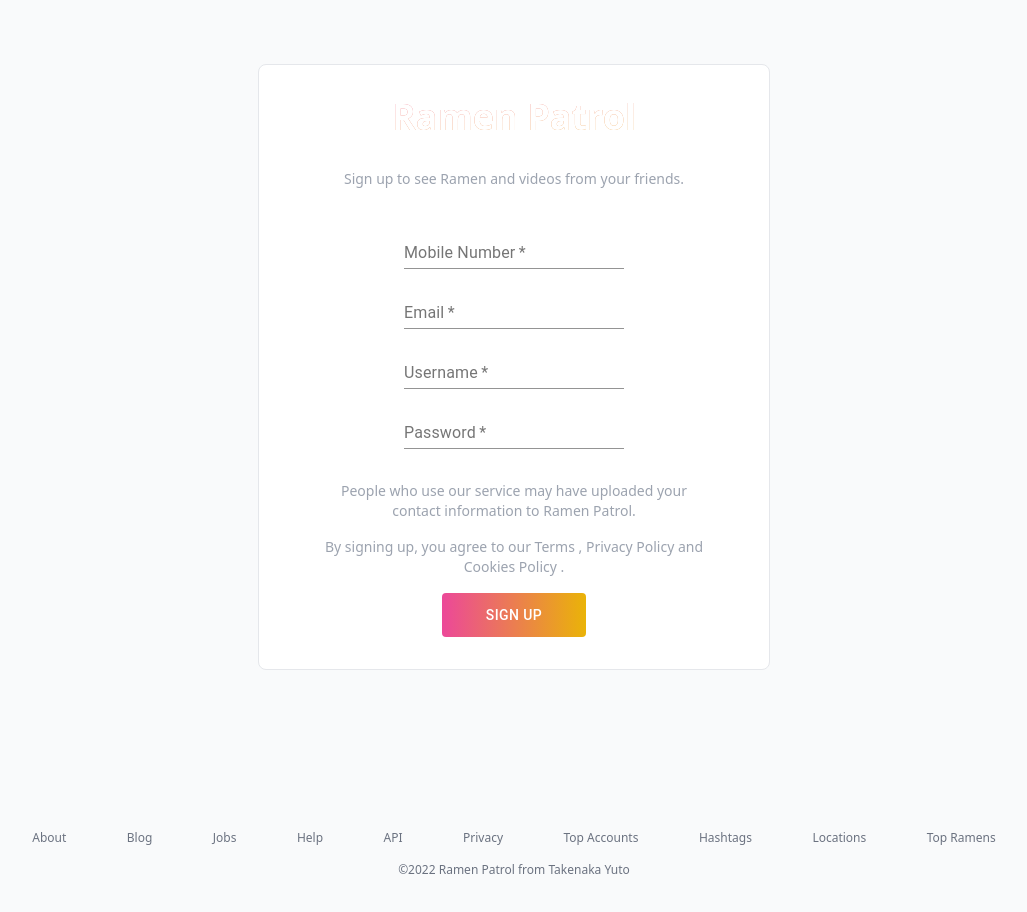
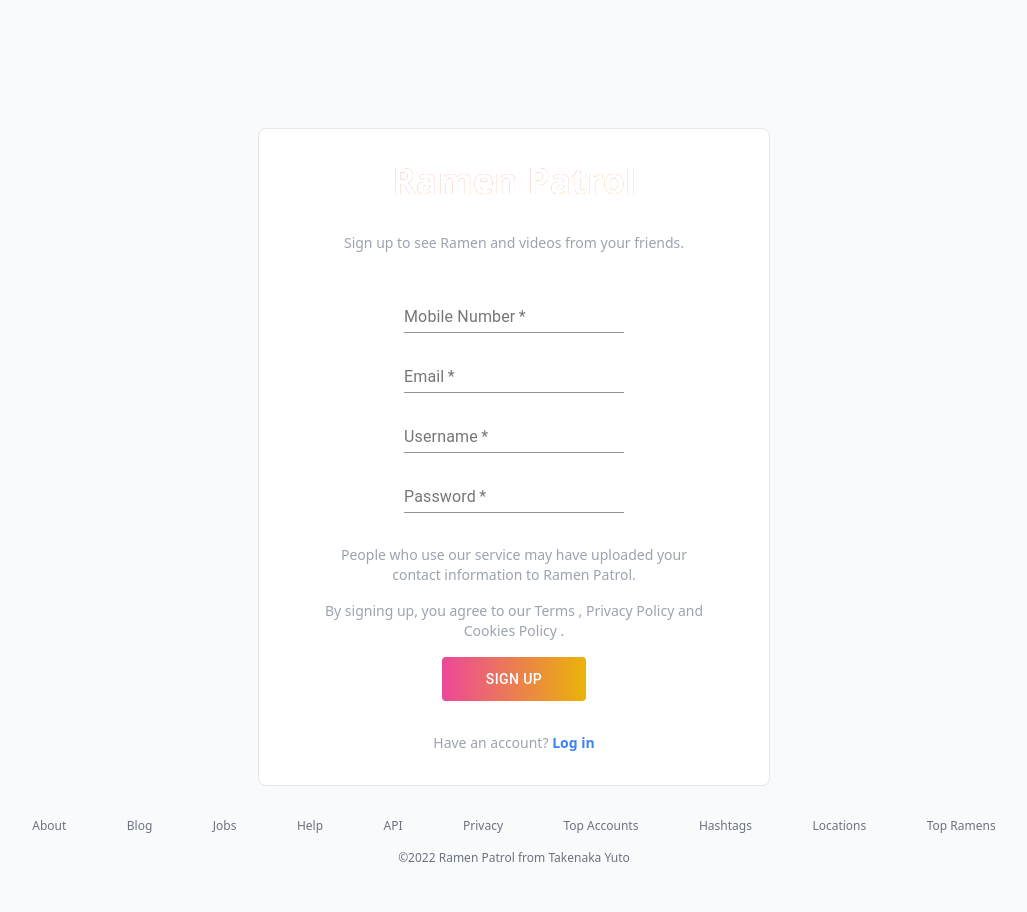
Before and after one commit to YutoTakenaka/ramen_patrol, a React (Create React App) app: page /signup in a window 1280 px wide. Shown: the top 912 px of the page, without its empty margins (126-1153 px from the left). Built offline with nearby package versions, Linux system fonts and the light colour scheme.

Commit message:
fix:サインアップページとログインページのレイアウト修正 両ページの画面遷移の追加

```diff
--- a/src/components/organisms/LoginIndex.tsx
+++ b/src/components/organisms/LoginIndex.tsx
@@ -13,13 +13,13 @@ export default function LoginIndex() {
     navigate("/");
   };
   return (
-    <div className="bg-gray-50 w-full pb-32 pt-16">
+    <div className="bg-gray-50 w-full pt-32 flex-1">
       <div className="bg-white border border-gray-200 w-2/5 mx-auto rounded-lg">
         <p className="font-bold bg-gradient-to-br from-pink-500 to-yellow-500 h-26 text-center text-white text-4xl bg-clip-text text-transparent mt-8">
           Ramen Patrol
         </p>
         <p className="text-center text-gray-400 text-sm mt-8 w-3/4 mx-auto">
-          Sign in to see Ramen and videos from your friends.
+          Sign in to see Ramen from your friends.
         </p>
         <p className="w-3/4 underline border-gray-400"></p>
         <div className="text-center mt-8">
@@ -29,17 +29,9 @@ export default function LoginIndex() {
             </div>
           ))}
         </div>
-        <p className="text-center text-gray-400 text-sm mt-8 w-3/4 mx-auto">
-          People who use our service may have uploaded your contact information
-          to Ramen Patrol.
-        </p>
-        <p className="text-center text-gray-400 text-sm mt-4 w-3/4 mx-auto">
-          By log in, you can patrol ramen all og the world . Enjoy your Ramen
-          Patrol Life .
-        </p>
-        <p className="text-center text-gray-400 text-sm mt-4 w-3/4 mx-auto">
+        <p className="text-center text-gray-400 text-sm my-8 w-3/4 mx-auto">
           If you don't have any accounts ,<br />
-          <span className="font-bold">
+          <span className="font-semibold text-blue-500 hover:text-blue-400">
             <a href="/signup">create your account</a>
           </span>{" "}
           to patrol Ramen !
--- a/src/components/organisms/Sidebar.tsx
+++ b/src/components/organisms/Sidebar.tsx
@@ -3,6 +3,7 @@ import AddCircleOutlineRoundedIcon from "@material-ui/icons/AddCircleOutlineRoun
 import FavoriteBorderRoundedIcon from "@material-ui/icons/FavoriteBorderRounded";
 import AccountCircleIcon from "@material-ui/icons/AccountCircle";
 import SearchIcon from "@material-ui/icons/Search";
+import AssignmentReturnRoundedIcon from "@material-ui/icons/AssignmentReturnRounded";
 import { useNavigate } from "react-router-dom";
 
 export const SideBar = () => {
@@ -13,6 +14,7 @@ export const SideBar = () => {
   const onClickCreate = () => navigate("/create");
   const onClickFavorite = () => navigate("/component");
   const onClickProfile = () => navigate("/profile");
+  const onClickLogout = () => navigate("/login");
 
   const sideMenu = [
     { icon: <HomeRoundedIcon />, label: "Home", onClick: onClickHome },
@@ -28,6 +30,11 @@ export const SideBar = () => {
       onClick: onClickFavorite,
     },
     { icon: <AccountCircleIcon />, label: "Profile", onClick: onClickProfile },
+    {
+      icon: <AssignmentReturnRoundedIcon />,
+      label: "Logout",
+      onClick: onClickLogout,
+    },
   ];
 
   return (
--- a/src/components/organisms/SignUpIndex.tsx
+++ b/src/components/organisms/SignUpIndex.tsx
@@ -14,11 +14,11 @@ export default function SignUpIndex() {
     navigate("/");
   };
   return (
-    <div className="bg-gray-50 w-full pb-32 pt-16">
+    <div className="bg-gray-50 w-full pt-32 flex-1">
       <div className="bg-white border border-gray-200 w-2/5 mx-auto rounded-lg">
-        <p className="font-bold bg-gradient-to-br from-pink-500 to-yellow-500 h-26 text-center text-white text-4xl bg-clip-text text-transparent mt-8">
+        <h1 className="font-bold bg-gradient-to-br from-pink-500 to-yellow-500 h-26 text-center text-white text-4xl bg-clip-text text-transparent mt-8">
           Ramen Patrol
-        </p>
+        </h1>
         <p className="text-center text-gray-400 text-sm mt-8 w-3/4 mx-auto">
           Sign up to see Ramen and videos from your friends.
         </p>
@@ -45,6 +45,17 @@ export default function SignUpIndex() {
             </div>
           </PrimaryButton>
         </div>
+        <p className="text-center text-gray-400 text-sm mb-8 w-3/4 mx-auto">
+          Have an account?{" "}
+          <span>
+            <a
+              className="font-semibold text-blue-500 hover:text-blue-400"
+              href="/login"
+            >
+              Log in
+            </a>
+          </span>
+        </p>
       </div>
     </div>
   );
--- a/src/components/pages/Login.tsx
+++ b/src/components/pages/Login.tsx
@@ -3,9 +3,9 @@ import LoginIndex from "../organisms/LoginIndex";
 
 export default function Login() {
   return (
-    <>
+    <div className="w-full m-auto min-h-screen flex flex-col">
       <LoginIndex />
       <Footer />
-    </>
+    </div>
   );
 }
--- a/src/components/pages/SignUp.tsx
+++ b/src/components/pages/SignUp.tsx
@@ -3,9 +3,9 @@ import SignUpIndex from "../organisms/SignUpIndex";
 
 export default function SignUp() {
   return (
-    <>
+    <div className="w-full m-auto min-h-screen flex flex-col">
       <SignUpIndex />
       <Footer />
-    </>
+    </div>
   );
 }
```
